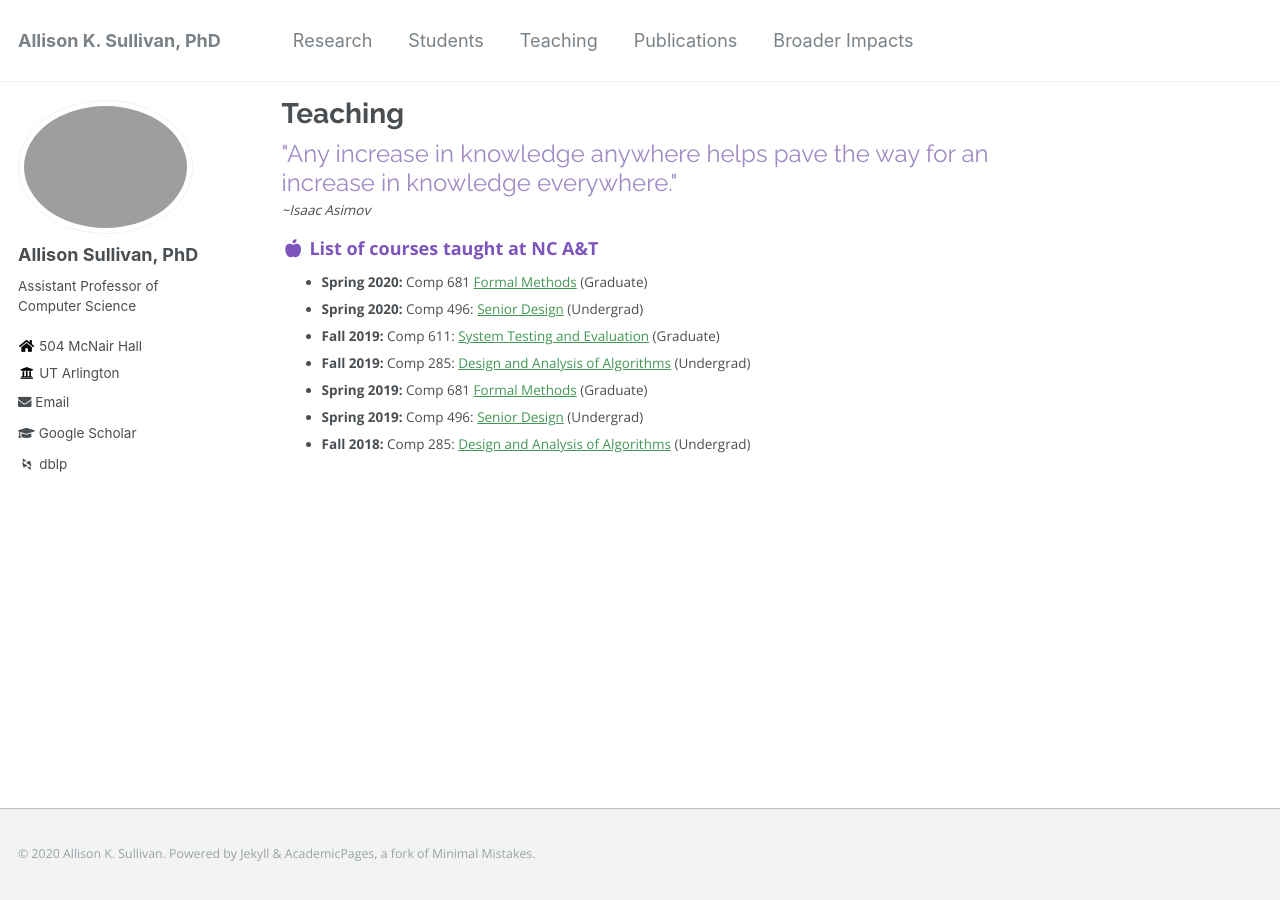
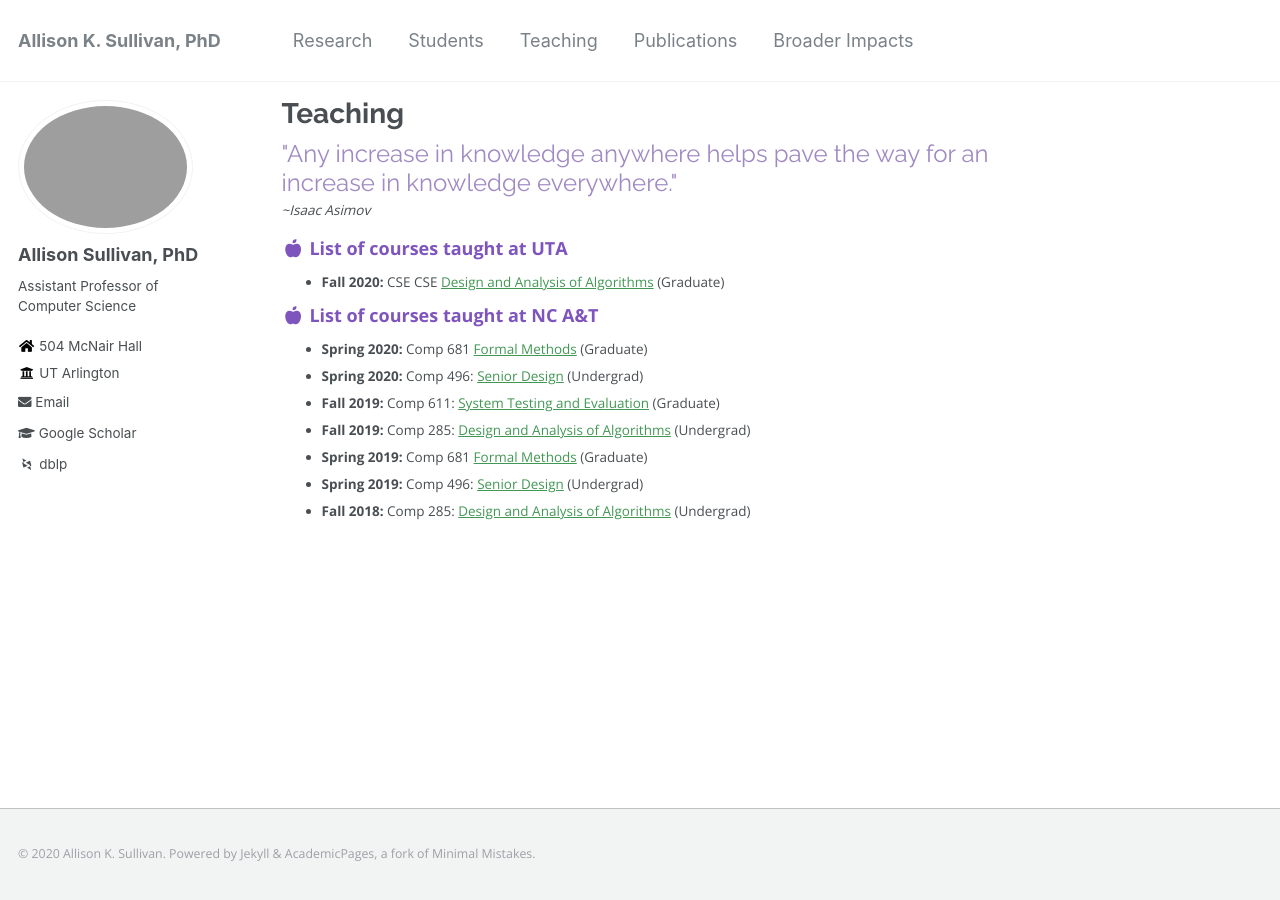
Before and after one commit to Allisonius/allisonius.github.io, a Jekyll site: the page built from _pages/teaching.md, in a window 1280 px wide. Built offline with Jekyll 4.4.1, drawn with Linux system fonts in a browser that asks for light colours; some web fonts are replaced.

Commit message:
Update teaching.md

```diff
--- a/_pages/teaching.md
+++ b/_pages/teaching.md
@@ -9,6 +9,9 @@ author_profile: true
 
  *~Isaac Asimov*
 
+### <i class="fa fa-fw fa-apple-alt" aria-hidden="true"></i> List of courses taught at UTA
+* **Fall 2020:** CSE CSE [Design and Analysis of Algorithms](https://cse5311-fall20.github.io/) (Graduate)
+
 ### <i class="fa fa-fw fa-apple-alt" aria-hidden="true"></i> List of courses taught at NC A&T
 
 * **Spring 2020:** Comp 681 [Formal Methods](https://comp681-spring20.github.io/) (Graduate)
```
